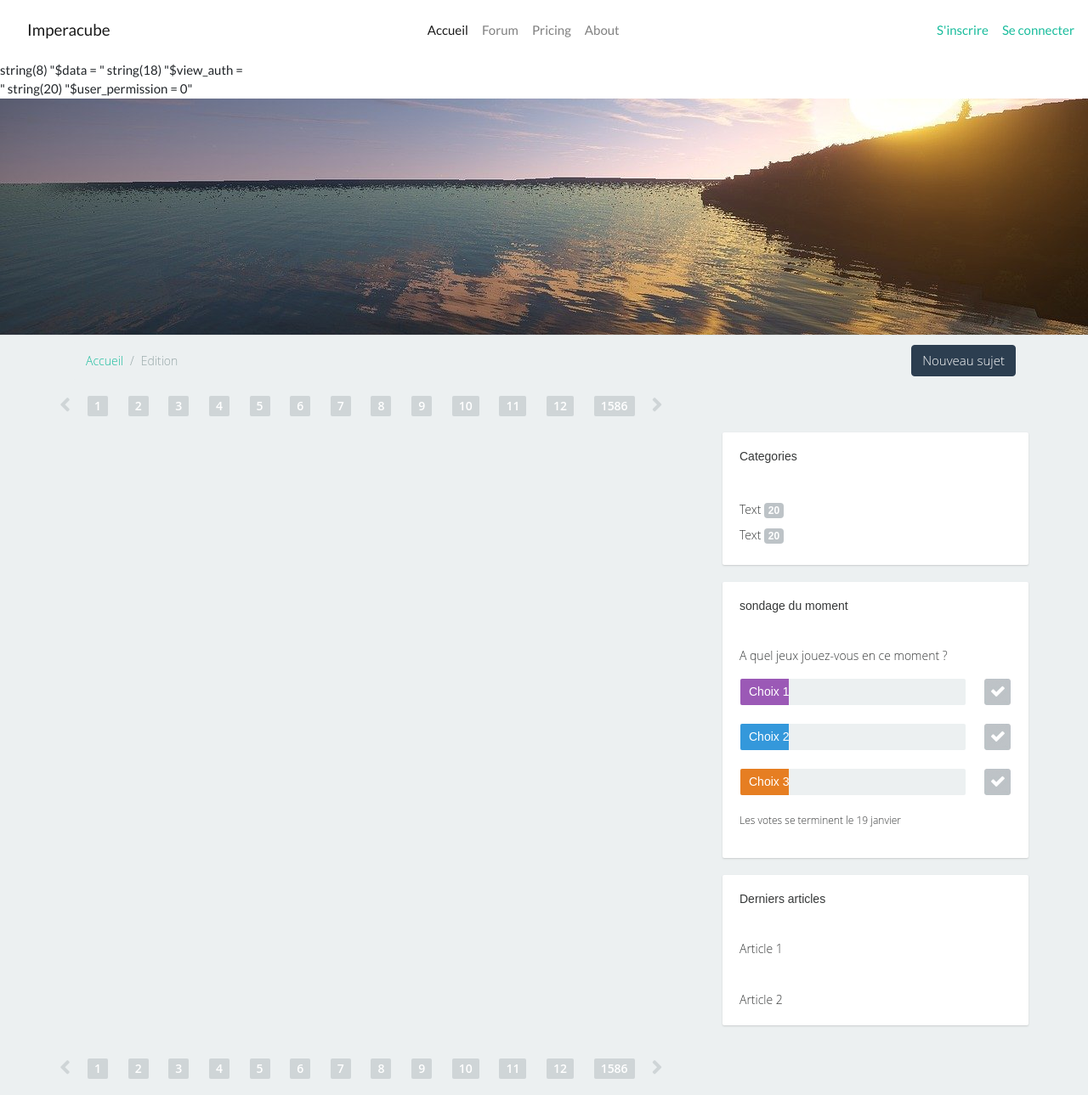
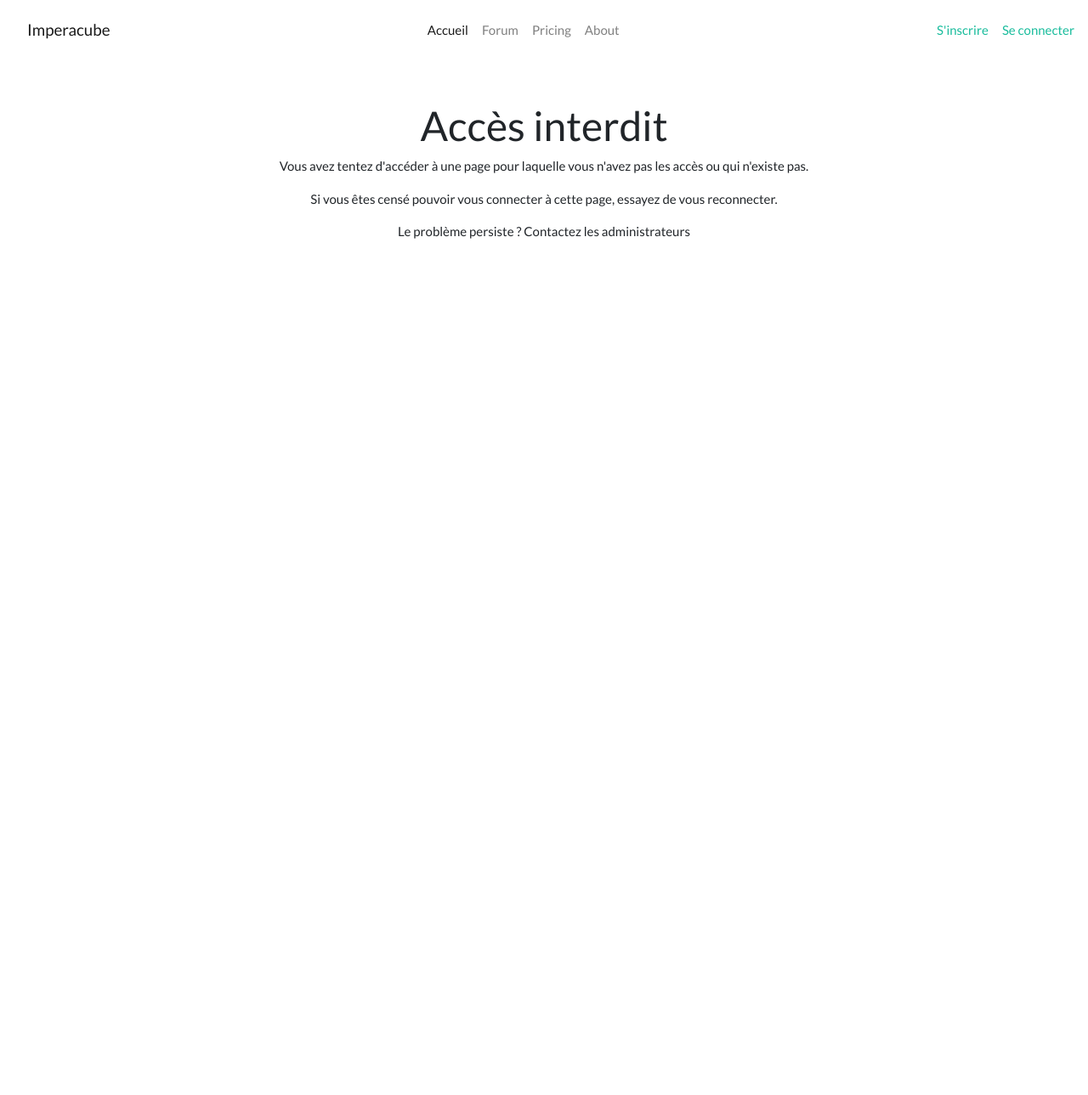
Before and after one commit to CalamityJu/Projets-d-entrainement, a PHP site: page /projets-d-entrainement/forum_topic.php in a window 1280 px wide. Shown: the top 1289 px of the page at 85% size. After the commit the page ends 281 px from the top, so only its background shows below. Run offline with PHP 8.4, Linux system fonts and the light colour scheme; data comes from the database, SQL or seed files in the repository; data that the repository does not hold is empty.

Commit message:
ajout grade visiteur(autorisation a 0)

```diff
--- a/forum_topic.php
+++ b/forum_topic.php
@@ -8,13 +8,12 @@
 
 
     //On vérifie que l'utilisateur a les accès
-    var_dump('$user_permission = ' .$user_permission);
-        if($user_permission < $view_auth){
-        echo "<div class='acces_interdit text-center mt-5'><h1>Accès interdit</h1>";
-        echo "<p>Vous avez tentez d'accéder à une page pour laquelle vous n'avez pas les accès.</p>";
-        echo "<p>Si vous êtes censé avoir les accès, essayez de vous reconnecter.</p>";
-        echo "<p>Le problème persiste ? Contactez les administrateurs</p></div>";
-        exit();
+    if($user_permission < $view_auth || !isset($categorie_id)){
+    echo "<div class='acces_interdit text-center mt-5'><h1>Accès interdit</h1>";
+    echo "<p>Vous avez tentez d'accéder à une page pour laquelle vous n'avez pas les accès ou qui n'existe pas.</p>";
+    echo "<p>Si vous êtes censé pouvoir vous connecter à cette page, essayez de vous reconnecter.</p>";
+    echo "<p>Le problème persiste ? Contactez les administrateurs</p></div>";
+    exit();
     }
 ?>
 
@@ -39,12 +38,12 @@
                     <nav aria-label="breadcrumb">
                         <ol class="breadcrumb m-0">
                             <li class="breadcrumb-item"><a href="forum.php">Accueil</a></li>
-                            <li class="breadcrumb-item active" aria-current="page">Edition</li>
+                            <li class="breadcrumb-item active" aria-current="page"><?php echo get_categorie_title($bdd, $categorie_id); ?></li>
                         </ol>
                     </nav>
                 </div>
                 <div class="col-4 my-auto">
-                    <button class="btn btn-primary float-right">Nouveau sujet</button>
+                    <button class="btn btn-primary float-right" <?php if($user_permission < $post_auth) {echo 'disabled';} ?>>Nouveau sujet</button>
                 </div>
             </div>
         </div>
--- a/function/modification_forum.php
+++ b/function/modification_forum.php
@@ -7,7 +7,8 @@
         die('Erreur : ' . $e->getMessage());
     }
 
-    if(!empty($_POST['forum_title']) && !empty($_POST['forum_description']) && !empty($_POST['autorisation_view']) && !empty($_POST['autorisation_post']) && !empty($_POST['autorisation_topic']) && !empty($_POST['autorisation_annonce']) && !empty($_POST['forum_id'])){
+
+    if(!empty($_POST['forum_title']) && isset($_POST['forum_description']) && isset($_POST['autorisation_view']) && isset($_POST['autorisation_post']) && isset($_POST['autorisation_topic']) && isset($_POST['autorisation_annonce']) && !empty($_POST['forum_id'])){
         $title = filter_input(INPUT_POST, 'forum_title', FILTER_SANITIZE_STRING);
         $description = filter_input(INPUT_POST, 'forum_description', FILTER_SANITIZE_STRING);
         $view = intval(filter_input(INPUT_POST, 'autorisation_view', FILTER_SANITIZE_STRING));
@@ -29,6 +30,8 @@
         header('Location:'.$_SERVER['HTTP_REFERER']);
         die();
     } else {
+        var_dump($_POST);
+    die();
         echo "Il y a eu une erreur lors de l'ajout du forum.";
     }
 ?>
--- /dev/null
+++ b/page_inexistante.php
@@ -0,0 +1 @@
+<p>Impossible de se connecter à cette page</p>
--- a/template/forum_topic_template.php
+++ b/template/forum_topic_template.php
@@ -2,8 +2,10 @@
     //On cherche toutes les catégories
 
     $topics = get_topics($bdd, $categorie_id);
-    $view_auth = get_view_auth($bdd, $categorie_id);
-    var_dump('$view_auth = '. $view_auth . '<br/>');
+    $view_auth = get_auth($bdd, $categorie_id, "auth_view");
+    $post_auth = get_auth($bdd, $categorie_id, "auth_post");
+    $topic_auth = get_auth($bdd, $categorie_id, "auth_topic");
+    $annonce_auth = get_auth($bdd, $categorie_id, "auth_annonce");
 
     //Toutes les fonctions
 
@@ -25,19 +27,22 @@
     }
 
     function get_begining_message($message){
-        $message = substr($message, 0, 50);
+        $message = substr($message, 0, 150);
         echo $message;
     }
 
-    function get_view_auth($bdd, $categorie_id){
+    function get_categorie_title($bdd, $categorie_id){
+        $req = $bdd->prepare('SELECT forum_title FROM forum_forum WHERE forum_id = :categorie_id');
+        $req->execute(array('categorie_id' => $categorie_id));
+        $data = $req->fetch();
+        $req->closeCursor();
+        return $data['forum_title'];
+    }
+
+    function get_auth($bdd, $categorie_id, $autorisation){
         $req = $bdd->prepare('SELECT * FROM forum_forum WHERE forum_id = :categorie_id');
         $req->execute(array('categorie_id'=>$categorie_id));
         $data = $req->fetch();
-        var_dump('$data = ' . $data);
-        return $data['auth_view'];
-    }
-
-    function read_aut($categorie_id){
-
+        return $data[$autorisation];
     }
 ?>
```
